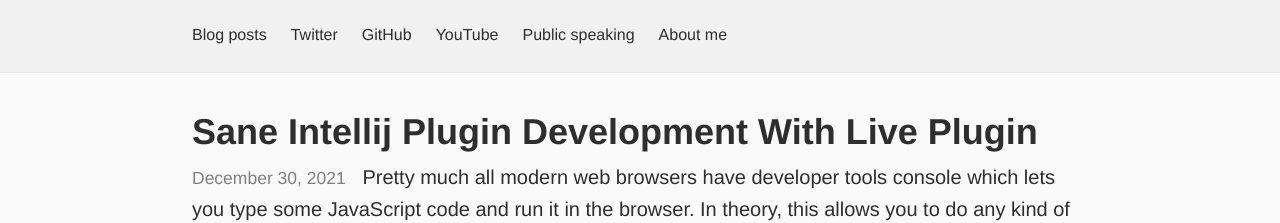
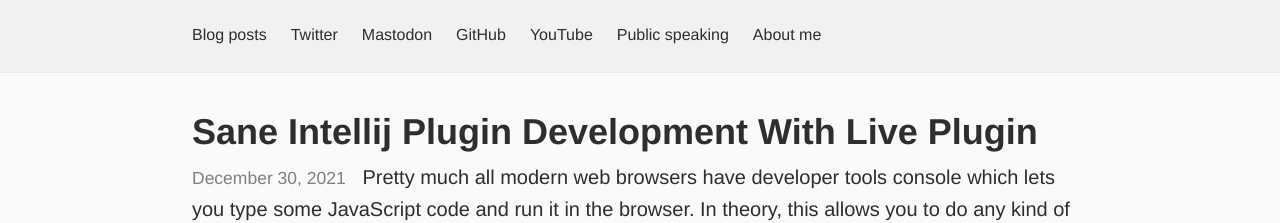
Before and after one commit to dkandalov/dkandalov.github.io, a Jekyll site: the page built from index.html, in a window 1280 px wide and 900 px high. Shown: the top 223 px of the window. Built offline with Jekyll 4.4.1, drawn with Linux system fonts in a browser that asks for light colours.

Commit message:
added Mastodon link

```diff
--- a/_includes/header.html
+++ b/_includes/header.html
@@ -7,6 +7,7 @@
     <nav class="site-nav">
       <a class="page-link" href="/">Blog posts</a>
       <a class="page-link" href="https://twitter.com/dmitrykandalov">Twitter</a>
+      <a class="page-link" href="https://mastodon.social/@dkandalov">Mastodon</a>
       <a class="page-link" href="https://github.com/dkandalov">GitHub</a>
       <a class="page-link" href="https://youtube.com/user/dkandalov">YouTube</a>
       <a class="page-link" href="/public-speaking">Public speaking</a>
```
